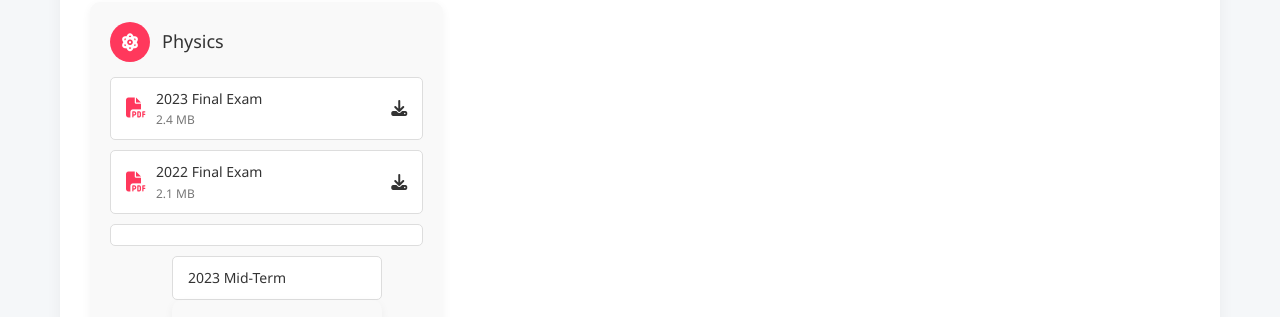
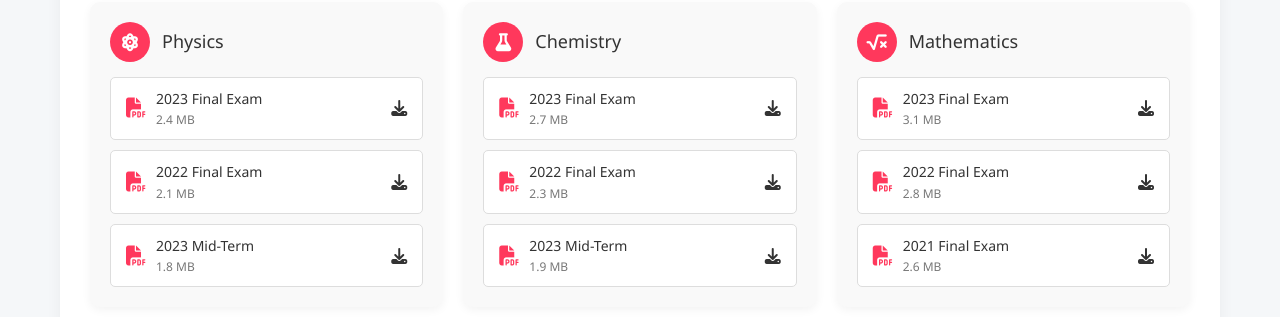
Before and after one commit to SHSSS-org/PYQ, a plain HTML site: page index.html in a window 1280 px wide. Shown: the part 633-950 px from the top of the page. Drawn offline with Linux system fonts and the light colour scheme.

Commit message:
Update index.html

```diff
--- a/index.html
+++ b/index.html
@@ -640,7 +640,13 @@
                                 </div>
                                 <div class="file-details">
                                     <div class="file-name">2023 Mid-Term</div>
-
+                         <div class="file-size">1.8 MB</div>
+                                </div>
+                            </div>
+                            <i class="fas fa-download"></i>
+                        </a>
+                    </div>
+                </div>
                 <!-- Chemistry -->
                 <div class="subject-card" data-subject="chemistry">
                     <div class="subject-header">
```
